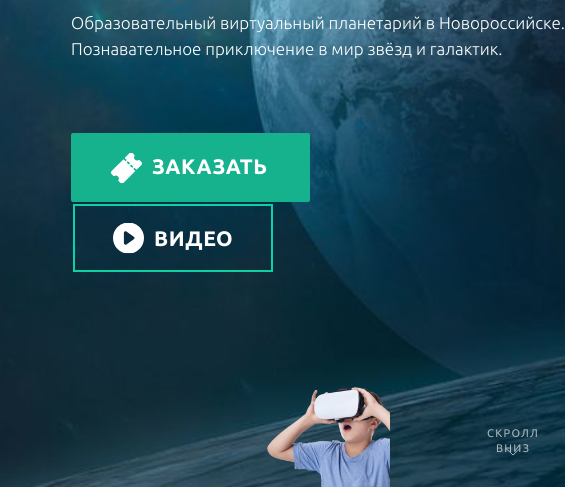
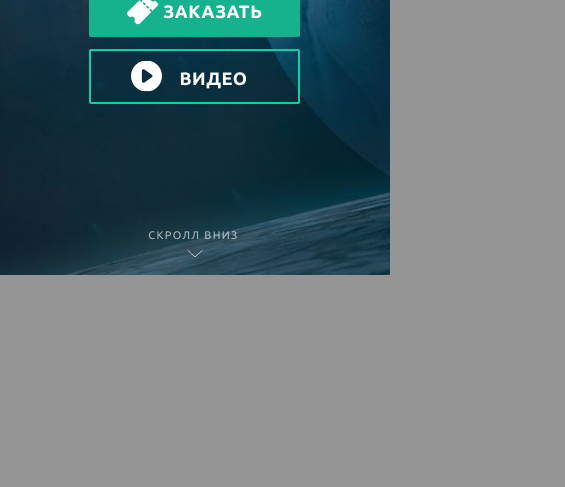
Before and after one commit to bearBenjamin/children-planetarium, a website: page source/index.html in a window 390 px wide. Shown: the part 569-1056 px from the top of the page, 565 px wide, since content can reach past the window. After the commit the page ends 844 px from the top, so only its background shows below. Drawn offline with nearby package versions, Linux system fonts and the light colour scheme; files that its build step writes are made by us from their sources; files whose address does not match are found by name.

Commit message:
feat: сделал всю страницу адаптивно-респонсивной index.html

```diff
--- a/source/index.html
+++ b/source/index.html
@@ -77,8 +77,10 @@
       <p class="main-site__text">Образовательный виртуальный планетарий в Новороссийске.
         Познавательное приключение в мир звёзд и галактик.
       </p>
-      <button class="button button--color main-site__button-order" type="button">Заказать</button>
-      <button class="button main-site__button-play" type="button">Видео</button>
+      <div class="main-site__button-container">
+        <button class="button button--color main-site__button-order" type="button">Заказать</button>
+        <button class="button main-site__button-play" type="button">Видео</button>
+      </div>
     </main>
     <footer class="footer-site">
       <ul class="footer-site__social-list">
@@ -91,7 +93,7 @@
           </a>
         </li>
         <li class="footer-site__social-item">
-          <a class="footer-site__socila-link" href="#">
+          <a class="footer-site__social-link" href="#">
             <svg class="footer-site__social-image" viewBox="0 0 32 32" width="32" height="32" aria-hidden="true" focusable="false">
               <use href="icons/stack.svg#vkontakte-icon"></use>
               <span class="visually-hidden">Вконтаке</span>
--- a/source/styles/blocks/burger-menu.scss
+++ b/source/styles/blocks/burger-menu.scss
@@ -13,6 +13,10 @@
       flex-direction: column;
       justify-content: space-between;
     }
+
+    @media (max-width: 320px) {
+      top: 31px;
+    }
   }
 
   &--close {
@@ -24,6 +28,10 @@
       display: block;
       width: 21px;
       height: 20px;
+    }
+
+    @media (max-width: 320px) {
+      top: 31px;
     }
   }
 }
--- a/source/styles/blocks/footer-site.scss
+++ b/source/styles/blocks/footer-site.scss
@@ -1,9 +1,14 @@
 .footer-site {
-  display: flex;
+  display: grid;
+  grid-template-columns: 1fr 1fr 1fr;
   padding-bottom: 28px;
-  gap: 397px;
   color: $white;
   background-color: inherit;
+
+  @media (max-width: 768px) {
+    padding-bottom: 20px;
+    grid-template-columns: 1fr;
+  }
 }
 
 .footer-site__social-list {
@@ -26,6 +31,10 @@
   display: flex;
   justify-content: center;
   align-items: center;
+
+  @media (max-width: 768px) {
+    display: none;
+  }
 }
 
 .footer-site__social-image {
@@ -35,6 +44,9 @@
 .footer-site__link {
   position: relative;
   width: 288px;
+  padding-top: 1px;
+  padding-right: 3px;
+  justify-self: center;
   font-weight: 400;
   font-size: 11px;
   line-height: 15px;
@@ -43,6 +55,10 @@
   text-transform: uppercase;
   color: $white;
   opacity: 0.64;
+
+  @media (max-width: 768px) {
+    height: 28px;
+  }
 }
 
 .footer-site__link::after {
@@ -51,7 +67,7 @@
   width: 17px;
   height: 9px;
   position: absolute;
-  top: 21px;
+  top: 22px;
   left: 50%;
   transform: translateX(-50%);
   background-color: $white;
--- a/source/styles/blocks/main-header.scss
+++ b/source/styles/blocks/main-header.scss
@@ -2,6 +2,10 @@
   padding-top: 38px;
   color: $white;
   background-color: inherit;
+
+  @media (max-width: 320px) {
+    padding-top: 20px;
+  }
 }
 
 .main-header__nav {
@@ -35,6 +39,10 @@
       grid-template-rows: max-content max-content max-content;
       grid-template-columns: 1fr max-content 1fr;
       background-color: $black;
+    }
+
+    @media (max-width: 320px) {
+      padding-top: 20px;
     }
   }
 }
--- a/source/styles/blocks/main-site.scss
+++ b/source/styles/blocks/main-site.scss
@@ -1,10 +1,27 @@
 .main-site {
-  padding-top: 149px;
-  padding-bottom: 152px;
-  padding-left: 55px;
+  padding: 149px 55px 152px;
   flex-grow: 1;
   color: $white;
   background-color: inherit;
+
+  @media (max-width: 768px) {
+    padding-top: 128px;
+    padding-left: 5px;
+    padding-right: 6px;
+    display: grid;
+    place-items: center;
+    grid-template-columns: 1fr;
+  }
+
+  @media (max-width: 568px) {
+    padding-top: 107px;
+    padding-bottom: 102px;
+  }
+
+  @media (max-width: 320px) {
+    padding-top: 90px;
+    padding-bottom: 57px;
+  }
 }
 
 .main-site__title {
@@ -15,6 +32,24 @@
   font-size: 96px;
   line-height: normal;
   color: $white;
+
+  @media (max-width: 980px) {
+    font-size: 86px;
+  }
+
+  @media (max-width: 768px) {
+    width: fit-content;
+    text-align: center;
+  }
+
+  @media (max-width: 568px) {
+    font-size: 56px;
+  }
+
+  @media (max-width: 320px) {
+    margin-bottom: 20px;
+    font-size: 36px;
+  }
 }
 
 .main-site__text {
@@ -24,6 +59,17 @@
   font-size: 17px;
   line-height: 26px;
   color: $white;
+
+  @media (max-width: 768px) {
+    width: fit-content;
+    text-align: center;
+  }
+
+  @media (max-width: 568px) {
+    margin-bottom: 50px;
+    line-height: 21px;
+    font-size: 15px;
+  }
 }
 
 .main-site__button-order,
@@ -31,6 +77,11 @@
   padding: 22px 40px 21px;
   font-size: 21px;
   border-color: transparent;
+
+  @media (max-width: 768px) {
+    padding: 15px 35px;
+    font-size: 18px;
+  }
 }
 
 .main-site__button-order {
@@ -38,6 +89,16 @@
   margin-right: 18px;
   padding-top: 19px;
   padding-left: 79px;
+
+  @media (max-width: 768px) {
+    padding-left: 72px;
+    border: none;
+  }
+
+  @media (max-width: 568px) {
+    margin-right: 0;
+    margin-bottom: 12px;
+  }
 }
 
 .main-site__button-order::before {
@@ -59,6 +120,12 @@
   position: relative;
   padding-left: 81px;
   box-shadow: inset 0 0 0 2px #0dd1a2;
+
+  @media (max-width: 768px) {
+    padding: 17px 50px 13px 88px;
+    border: 2px solid #0dd1a2;
+    box-shadow: none;
+  }
 }
 
 .main-site__button-play::before {
@@ -75,3 +142,10 @@
   mask-size: 31px 31px;
   mask-position: center;
 }
+
+.main-site__button-container {
+  @media (max-width: 568px) {
+    display: flex;
+    flex-direction: column;
+  }
+}
--- a/source/styles/blocks/page.scss
+++ b/source/styles/blocks/page.scss
@@ -16,6 +16,13 @@
   background-size: 31.5% auto, cover;
   background-position: bottom right, center;
   background-repeat: no-repeat;
+
+  @media (max-width: 768px) {
+    background-image: url("../../images/index-site-bg@1x.jpg");
+    background-size: cover;
+    background-position: center;
+    background-repeat: no-repeat;
+  }
 }
 
 // .page__body-page {}
```
